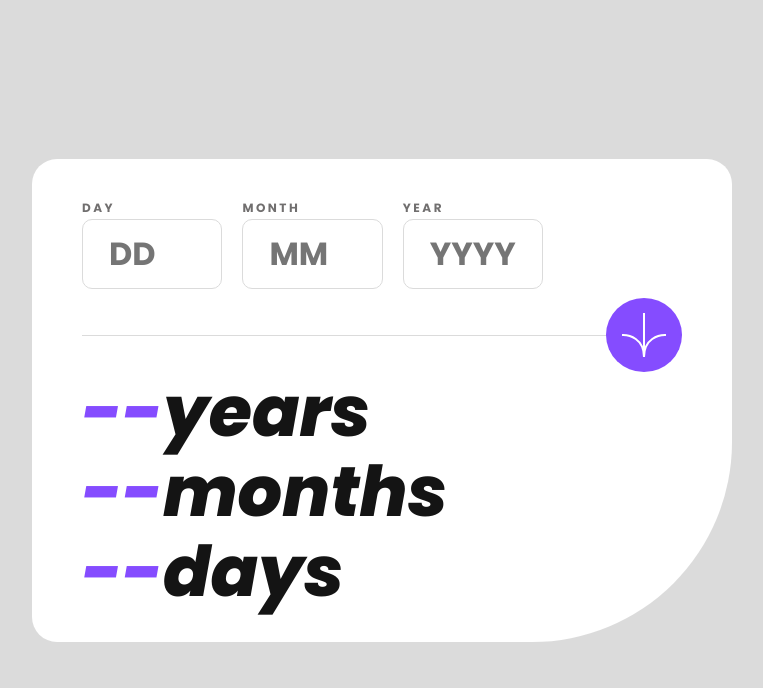
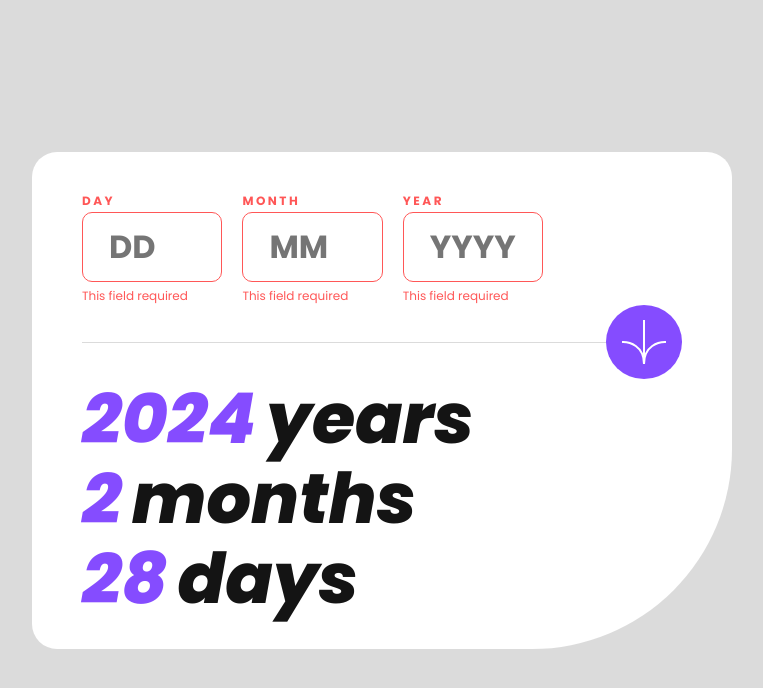
Before and after one commit to NeilNeel/Frontend-mentor-age-calculator, a plain HTML site: page index.html in a window 1280 px wide. Both pictures are taken after a click on the button 902 px from the left and 334 px from the top of the page. Shown: the whole page, without its empty margins (258-1021 px from the left). Drawn offline with Linux system fonts and the light colour scheme.

Commit message:
completed the validation for empty input

```diff
--- a/css/style.css
+++ b/css/style.css
@@ -135,6 +135,10 @@ input[type="number"]::-webkit-outer-spin-button {
   font-style: italic;
 }
 
+.output p {
+  margin-right: 1rem;
+}
+
 .output::after {
   color: hsl(0, 0%, 8%);
 }
@@ -151,23 +155,24 @@ input[type="number"]::-webkit-outer-spin-button {
   content: "days";
 }
 
-.invalid p {
+.invalid {
   visibility: hidden;
-}
-
-/* invalid css */
-/* .invalid p {
   color: hsl(0, 100%, 67%);
   font-size: 1.2rem;
   margin-top: 0.5rem;
 }
 
-.invalid--input {
-  border-color: hsl(0, 100%, 67%);
+/* invalid css */
+.invalid.invalid--active {
+  visibility: visible;
 }
 
-.input--container::before {
+.invalid--input {
+  border: 0.1rem solid hsl(0, 100%, 67%) !important;
+}
+
+.input--container.empty--input::before {
   color: hsl(0, 100%, 67%);
-} */
+}
 
 /* ************ */
--- a/index.html
+++ b/index.html
@@ -22,6 +22,9 @@
     <!-- css -->
     <link rel="stylesheet" href="./css/style.css" />
 
+    <!-- js -->
+    <script src="./main.js" defer></script>
+
     <title>Frontend Mentor | Age calculator app</title>
   </head>
   <body class="flex--center flex">
@@ -29,16 +32,33 @@
       <section>
         <form class="inputs flex">
           <div class="input--container">
-            <input type="number" class="day--in" placeholder="DD" />
-            <div class="invalid invalid--day"><p>This field required</p></div>
+            <input
+              type="number"
+              autofocus
+              class="day--in"
+              placeholder="DD"
+              pattern="\d{2}"
+              name="day"
+            />
+            <div><p class="invalid invalid--day">This field required</p></div>
           </div>
           <div class="input--container">
-            <input type="number" class="month--in" placeholder="MM" />
-            <div class="invalid invalid--month"><p>This field required</p></div>
+            <input
+              type="number"
+              class="month--in"
+              placeholder="MM"
+              name="month"
+            />
+            <div><p class="invalid invalid--month">This field required</p></div>
           </div>
           <div class="input--container">
-            <input type="number" class="year--in" placeholder="YYYY" />
-            <div class="invalid invalid--year"><p>This field required</p></div>
+            <input
+              type="number"
+              class="year--in"
+              placeholder="YYYY"
+              name="year"
+            />
+            <div><p class="invalid invalid--year">This field required</p></div>
           </div>
         </form>
         <div class="btn--container flex">
@@ -58,14 +78,14 @@
           </button>
         </div>
         <div class="output--container">
-          <div class="flex f--center--left year--out output">
-            <p>--</p>
+          <div class="flex f--center--left output">
+            <p class="year--out">--</p>
           </div>
-          <div class="flex f--center--left month--out output">
-            <p>--</p>
+          <div class="flex f--center--left output">
+            <p class="month--out">--</p>
           </div>
-          <div class="flex f--center--left day--out output">
-            <p>--</p>
+          <div class="flex f--center--left output">
+            <p class="day--out">--</p>
           </div>
         </div>
       </section>
--- /dev/null
+++ b/main.js
@@ -0,0 +1,74 @@
+"use strict";
+// container
+const inputContainerEl = document.querySelectorAll(".input--container");
+// input elements
+const inputDayEl = document.querySelector(".day--in");
+const inputMonthEl = document.querySelector(".month--in");
+const inputYearEl = document.querySelector(".year--in");
+// button element
+const btnEnter = document.querySelector(".btn");
+// output element
+const outputDayEl = document.querySelector(".day--out");
+const outputMonthEl = document.querySelector(".month--out");
+const outputYearEl = document.querySelector(".year--out");
+// curretn date
+const currentDate = new Date();
+const currDay = currentDate.getDate();
+const currMonth = currentDate.getMonth() + 1;
+const currYear = currentDate.getFullYear();
+// invalid
+const invalidEl = document.querySelectorAll(".invalid");
+
+btnEnter.addEventListener("click", function (e) {
+  const inputDay = inputDayEl.value;
+  const inputMonth = inputMonthEl.value;
+  const inputYear = inputYearEl.value;
+
+  if (inputDay === "" || inputMonth === "" || inputYear === "") {
+    emptyInput();
+  }
+  calAge(inputDay, inputMonth, inputYear);
+});
+inputContainerEl.forEach((e) => console.log(e));
+
+function emptyInput() {
+  console.log("fuck you");
+  invalidEl.forEach((element, index) => {
+    element.classList.add("invalid--active");
+  });
+  inputDayEl.classList.add("invalid--input");
+  inputMonthEl.classList.add("invalid--input");
+  inputYearEl.classList.add("invalid--input");
+  const pseudoStyle = `
+  .input--container::before{
+    color: hsl(0, 100%, 67%);
+  }
+  `;
+  inputContainerEl.forEach((e) => e.classList.add("empty--input"));
+}
+
+function calAge(birthDay, birthMonth, birthYear) {
+  let day = currDay - birthDay;
+  let month = currMonth - birthMonth;
+  let year = currYear - birthYear;
+  //   year
+  if (
+    currMonth < birthMonth ||
+    (currMonth === birthMonth && currDay < birthDay)
+  )
+    year--;
+  //   month
+  if (month < 0) month += 12;
+  // day
+  if (day < 0) {
+    month--;
+    day += 31;
+  }
+  displayAge(year, month, day);
+}
+
+function displayAge(year, month, day) {
+  outputDayEl.textContent = day;
+  outputMonthEl.textContent = month;
+  outputYearEl.textContent = year;
+}
```
